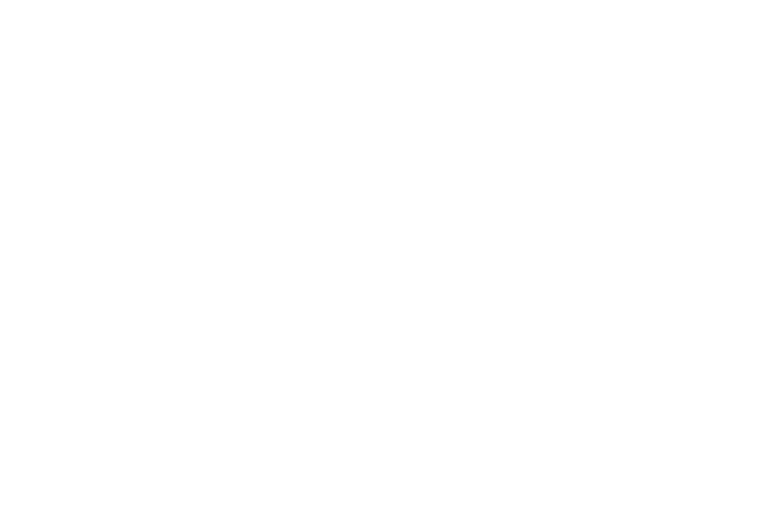
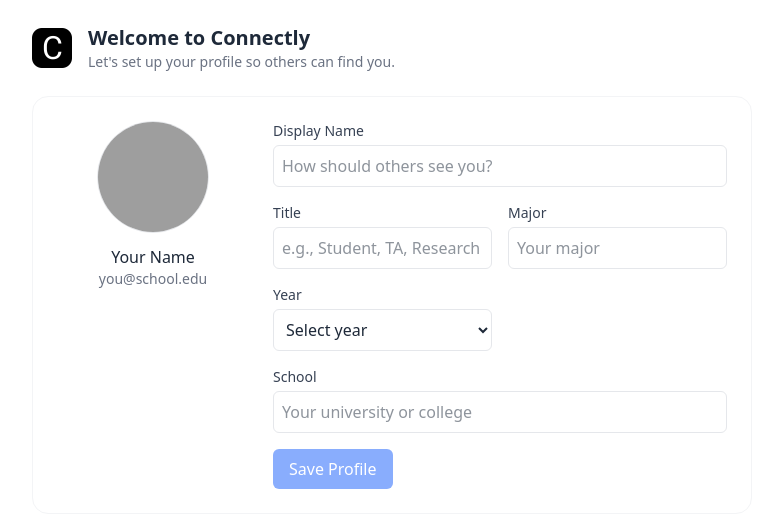
Before and after one commit to larongbingo/MO.IT120, a React (Vite) app: page /firsttime in a window 1280 px wide. Before the commit this address had no page. Shown: the top 528 px of the page, without its empty margins (248-1006 px from the left). Built offline with nearby package versions, Linux system fonts and the light colour scheme; grey boxes are pictures that could not be loaded.

Commit message:
feat: implement first time user login profile creation

```diff
--- a/src/App.tsx
+++ b/src/App.tsx
@@ -6,12 +6,14 @@
 import CourseCommunitiesPage from "./app/CourseCommunitiesPage.tsx";
 import MessagesPage from "./app/MessagesPage.tsx";
 import ProfilePage from "./app/ProfilePage.tsx";
+import FirstTimeLoginPage from "./app/FirstTimeLoginPage.tsx";
 
 function App() {
     return (
         <BrowserRouter>
             <Routes>
                 <Route index element={<LandingPage />} />
+                <Route path="firsttime" element={<FirstTimeLoginPage />} />
                 <Route path="app" element={<AppLayout />}>
                     <Route index element={<AppPage />} />
                     <Route path="studygroups" element={<StudyGroupsPage />} />
--- a/src/api.ts
+++ b/src/api.ts
@@ -12,6 +12,32 @@
         }
     )
 
+    if (!response.ok) {
+        return null;
+    }
+
+    const json: ConnectlyUser = await response.json()
+
+    return json;
+}
+
+export async function createConnectlyProfile(jwt: string, profile: NewUserDto) {
+    const response = await fetch(
+        `${BASE_URL}/api/users`,
+        {
+            method: "POST",
+            headers: {
+                "Authorization": `Bearer ${jwt}`,
+                'Content-Type': 'application/json',
+            },
+            body: JSON.stringify(profile),
+        }
+    )
+
+    if (!response.ok) {
+        return null;
+    }
+
     const json: ConnectlyUser = await response.json()
 
     return json;
@@ -22,6 +48,9 @@
     firstName: string;
     lastName: string;
     picture: string;
+} & NewUserDto
+
+export type NewUserDto = {
     displayName: string;
     title: string;
     major: string;
--- /dev/null
+++ b/src/app/FirstTimeLoginPage.tsx
@@ -0,0 +1,176 @@
+import { useState, type FormEvent } from "react";
+import logo from "../assets/Logo.png";
+import { useAuth0 } from "@auth0/auth0-react";
+import { type NewUserDto, createConnectlyProfile } from "../api";
+import { useNavigate } from "react-router-dom";
+
+
+export default function FirstTimeLoginPage() {
+  const { user, getAccessTokenSilently } = useAuth0();
+  const navigate = useNavigate();
+
+  const [displayName, setDisplayName] = useState("");
+  const [title, setTitle] = useState("");
+  const [major, setMajor] = useState("");
+  const [year, setYear] = useState("");
+  const [school, setSchool] = useState("");
+  const [saved, setSaved] = useState(false);
+  const [attemptedSubmit, setAttemptedSubmit] = useState(false);
+  const [touched, setTouched] = useState<Record<string, boolean>>({});
+
+  const years = [
+    "Freshman",
+    "Sophomore",
+    "Junior",
+    "Senior",
+    "Graduate",
+    "PhD Candidate",
+  ];
+
+  const validate = () => {
+    const errs: Record<string, string> = {};
+    if (!displayName.trim()) errs.displayName = "Display name is required";
+    if (!title.trim()) errs.title = "Title is required";
+    if (!major.trim()) errs.major = "Major is required";
+    if (!year.trim()) errs.year = "Year is required";
+    if (!school.trim()) errs.school = "School is required";
+    return errs;
+  };
+
+  const handleSubmit = (e: FormEvent) => {
+    e.preventDefault();
+    setAttemptedSubmit(true);
+    const errors = validate();
+    if (Object.keys(errors).length > 0) return;
+
+    const payload: NewUserDto = { displayName, title, major, year, school };
+    console.log("New user payload:", payload);
+    setSaved(true);
+    getAccessTokenSilently()
+        .then((token) => createConnectlyProfile(token, payload))
+        .then(profile => {
+            if (profile) {
+                console.log("Profile created successfully:", profile);
+                navigate("/app");
+            }
+        })
+  };
+
+  return (
+    <main className="w-full min-h-screen bg-white text-gray-800">
+      <div className="max-w-3xl mx-auto p-6">
+        <header className="flex items-center gap-4 mb-6">
+          <img src={logo} alt="Logo" className="w-10 h-10" />
+          <div>
+            <h1 className="text-xl font-semibold">Welcome to Connectly</h1>
+            <p className="text-sm text-gray-500">Let's set up your profile so others can find you.</p>
+          </div>
+        </header>
+
+        <section className="bg-white rounded-2xl border border-gray-100 p-6 flex flex-col md:flex-row gap-6">
+          <div className="flex-shrink-0 w-full md:w-48 flex flex-col items-center text-center">
+            <img
+              src={user?.picture ?? "/assets/User.png"}
+              alt="Profile"
+              className="w-28 h-28 rounded-full object-cover border border-gray-200"
+            />
+            <div className="mt-3">
+              <div className="font-medium">{user?.name ?? "Your Name"}</div>
+              <div className="text-sm text-gray-500">{user?.email ?? "you@school.edu"}</div>
+            </div>
+          </div>
+
+          <form className="flex-1" onSubmit={handleSubmit}>
+            <div className="grid grid-cols-1 md:grid-cols-2 gap-4">
+              <div className="col-span-1 md:col-span-2">
+                <label className="block text-sm font-medium text-gray-700">Display Name</label>
+                <input
+                  className="mt-1 w-full border border-gray-200 rounded-md p-2"
+                  value={displayName}
+                  onChange={(e) => setDisplayName(e.target.value)}
+                  onBlur={() => setTouched((t) => ({ ...t, displayName: true }))}
+                  placeholder="How should others see you?"
+                  required
+                />
+                {((attemptedSubmit || touched.displayName) && validate().displayName) && (
+                  <div className="text-sm text-red-600 mt-1">{validate().displayName}</div>
+                )}
+              </div>
+
+              <div>
+                <label className="block text-sm font-medium text-gray-700">Title</label>
+                <input
+                  className="mt-1 w-full border border-gray-200 rounded-md p-2"
+                  value={title}
+                  onChange={(e) => setTitle(e.target.value)}
+                  onBlur={() => setTouched((t) => ({ ...t, title: true }))}
+                  placeholder="e.g., Student, TA, Research Assistant"
+                />
+                {((attemptedSubmit || touched.title) && validate().title) && (
+                  <div className="text-sm text-red-600 mt-1">{validate().title}</div>
+                )}
+              </div>
+
+              <div>
+                <label className="block text-sm font-medium text-gray-700">Major</label>
+                <input
+                  className="mt-1 w-full border border-gray-200 rounded-md p-2"
+                  value={major}
+                  onChange={(e) => setMajor(e.target.value)}
+                  onBlur={() => setTouched((t) => ({ ...t, major: true }))}
+                  placeholder="Your major"
+                />
+                {((attemptedSubmit || touched.major) && validate().major) && (
+                  <div className="text-sm text-red-600 mt-1">{validate().major}</div>
+                )}
+              </div>
+
+              <div>
+                <label className="block text-sm font-medium text-gray-700">Year</label>
+                <select
+                  className="mt-1 w-full border border-gray-200 rounded-md p-2 bg-white"
+                  value={year}
+                  onChange={(e) => setYear(e.target.value)}
+                  onBlur={() => setTouched((t) => ({ ...t, year: true }))}
+                >
+                  <option value="">Select year</option>
+                  {years.map((y) => (
+                    <option key={y} value={y}>{y}</option>
+                  ))}
+                </select>
+                {((attemptedSubmit || touched.year) && validate().year) && (
+                  <div className="text-sm text-red-600 mt-1">{validate().year}</div>
+                )}
+              </div>
+
+              <div className="md:col-span-2">
+                <label className="block text-sm font-medium text-gray-700">School</label>
+                <input
+                  className="mt-1 w-full border border-gray-200 rounded-md p-2"
+                  value={school}
+                  onChange={(e) => setSchool(e.target.value)}
+                  onBlur={() => setTouched((t) => ({ ...t, school: true }))}
+                  placeholder="Your university or college"
+                  required
+                />
+                {((attemptedSubmit || touched.school) && validate().school) && (
+                  <div className="text-sm text-red-600 mt-1">{validate().school}</div>
+                )}
+              </div>
+            </div>
+
+            <div className="mt-4 flex items-center gap-3">
+              <button
+                type="submit"
+                className="px-4 py-2 bg-blue-600 text-white rounded-md hover:bg-blue-700 disabled:opacity-50"
+                disabled={Object.keys(validate()).length > 0}
+              >
+                Save Profile
+              </button>
+            </div>
+          </form>
+        </section>
+      </div>
+    </main>
+  );
+}
--- a/src/landing/LandingPage.tsx
+++ b/src/landing/LandingPage.tsx
@@ -8,12 +8,27 @@
 import bookLogo from "../assets/Book Logo.png";
 import contactUsImage from "../assets/contact us section.png";
 import { useAuth0 } from "@auth0/auth0-react";
+import { useEffect } from "react";
+import { getConnectlyProfile } from "../api.ts";
 
 function LandingPage() {
-    const { loginWithRedirect, isAuthenticated } = useAuth0();
+    const { loginWithRedirect, isAuthenticated, getAccessTokenSilently } = useAuth0();
     const navigate = useNavigate();
 
-    if (isAuthenticated) navigate("/app")
+    useEffect(() => {
+        const checkIfUserProfileExists = async () => {
+            if (isAuthenticated) {
+                var user = await getConnectlyProfile(await getAccessTokenSilently())
+                if (user) {
+                    navigate("/app");
+                } else {
+                    navigate("/firsttime");
+                }
+            }
+        }
+
+        checkIfUserProfileExists();
+    }, [isAuthenticated]);
 
     return (
         <>
```
